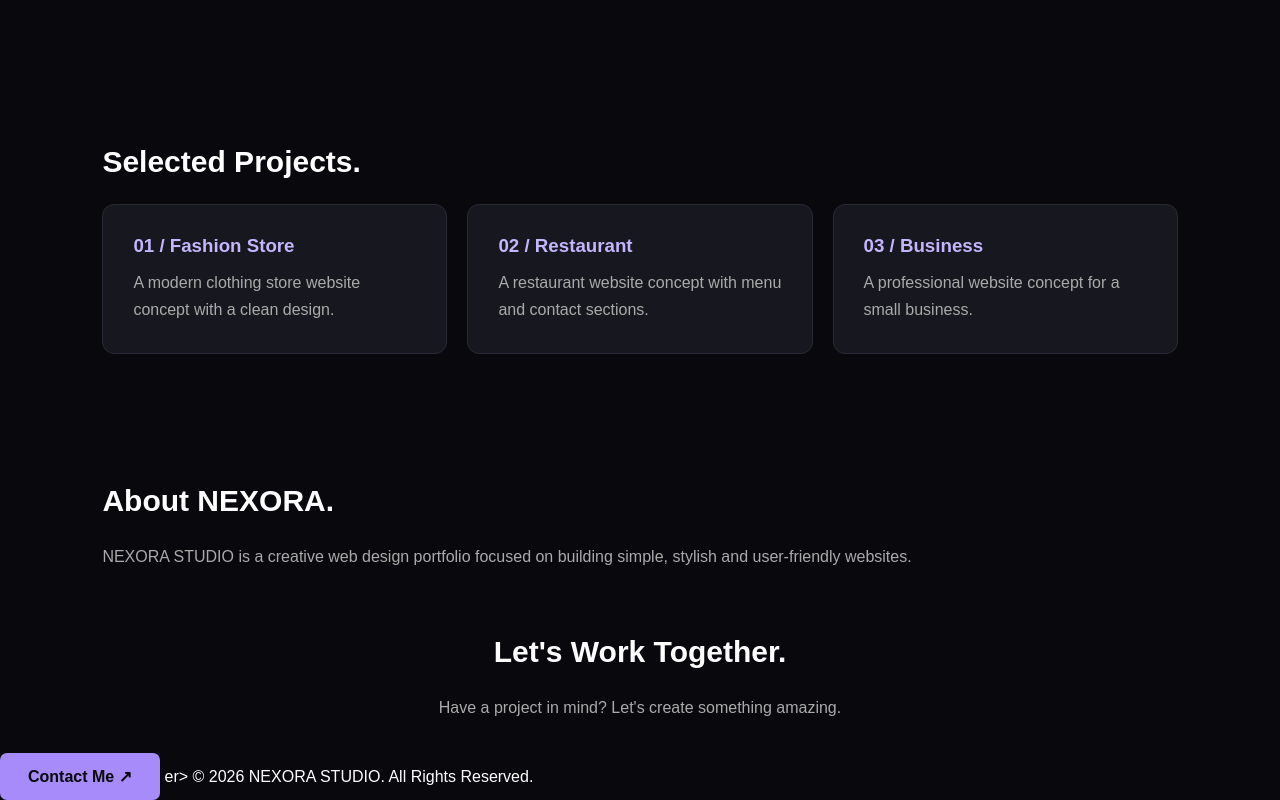
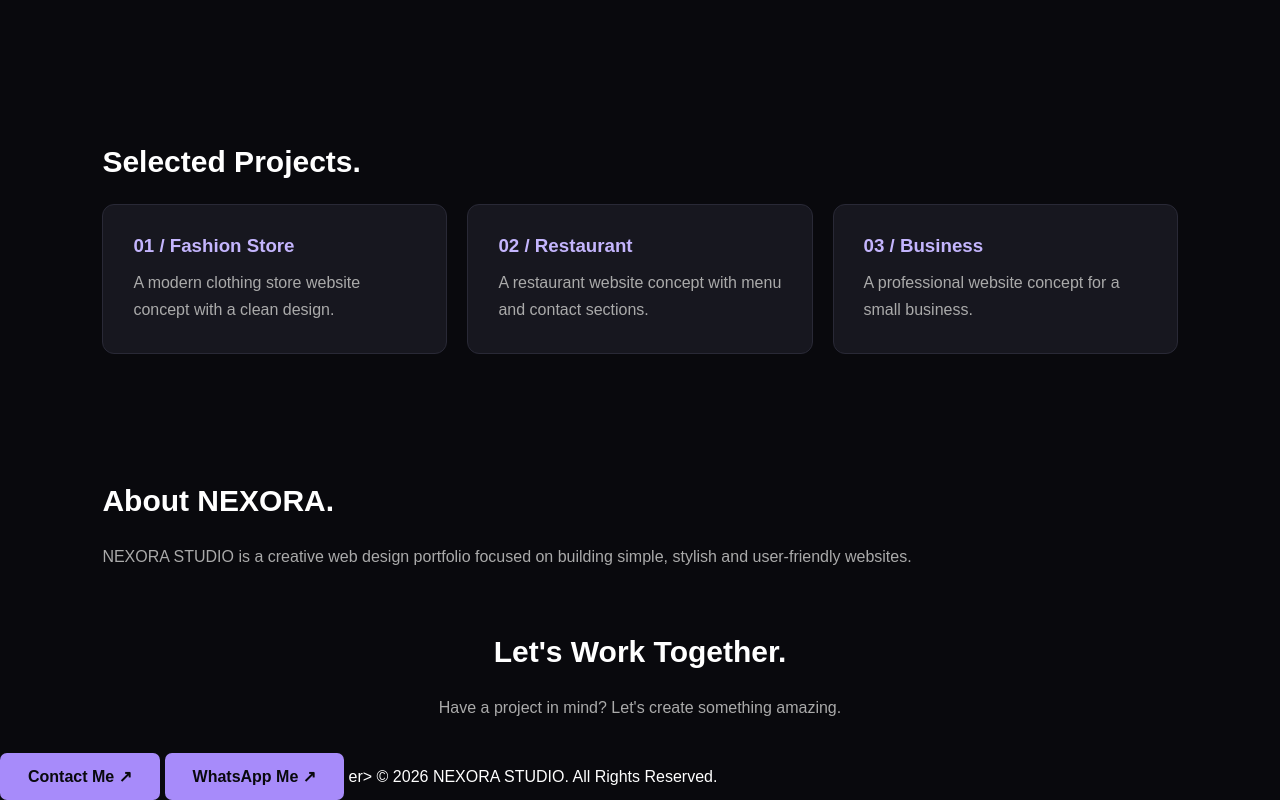
Before and after one commit to sankargaadu049/nexora-studio, a plain HTML site: page index.html in a window 1280 px wide. Shown: the part 607-1407 px from the top of the page. Drawn offline with Linux system fonts and the light colour scheme.

Commit message:
Update index.html

```diff
--- a/index.html
+++ b/index.html
@@ -195,6 +195,9 @@ Nexora Studio | Professional Website Design</title>
   <a href="mailto:sankargaadu049@gmail.com" class="btn">
     Contact Me ↗
   </a>
+  <a href="https://wa.me/919121169959" class="btn" target="_blank">
+    WhatsApp Me ↗
+  </a>
 </section>
   er>
   © 2026 NEXORA STUDIO. All Rights Reserved.
```
